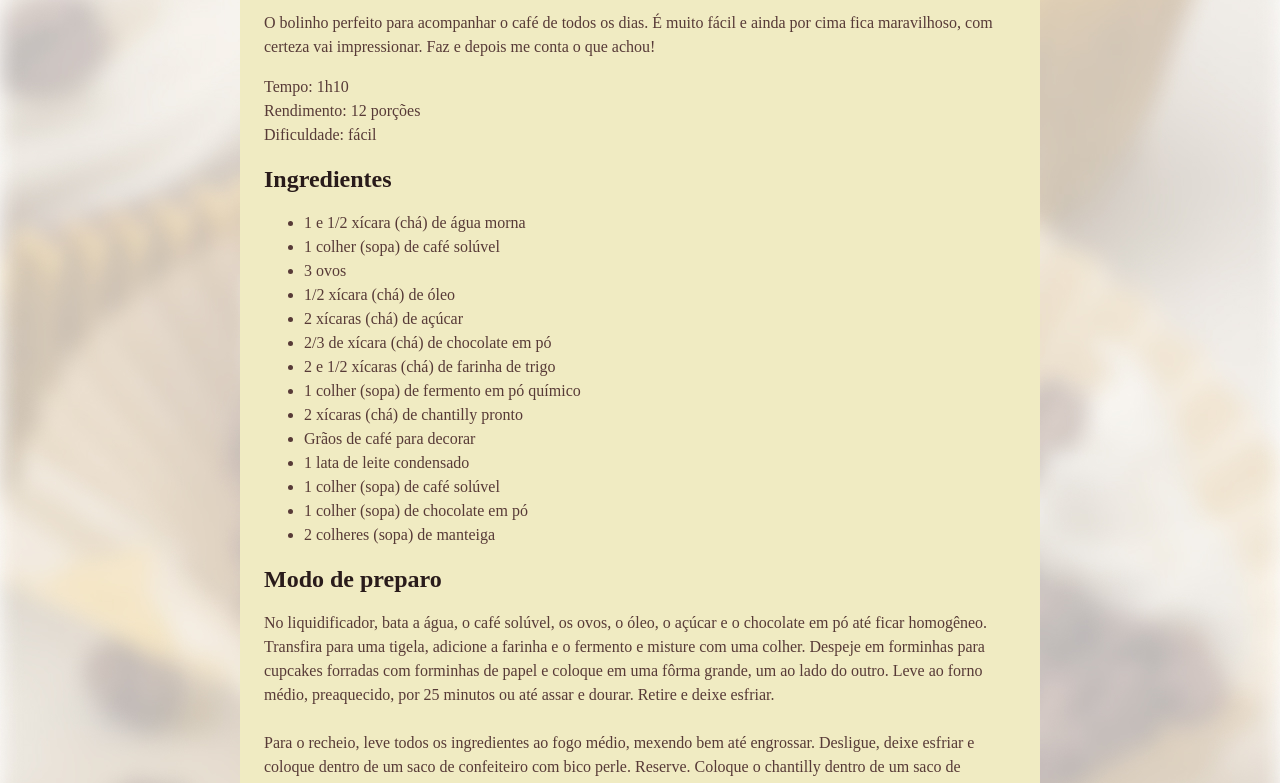
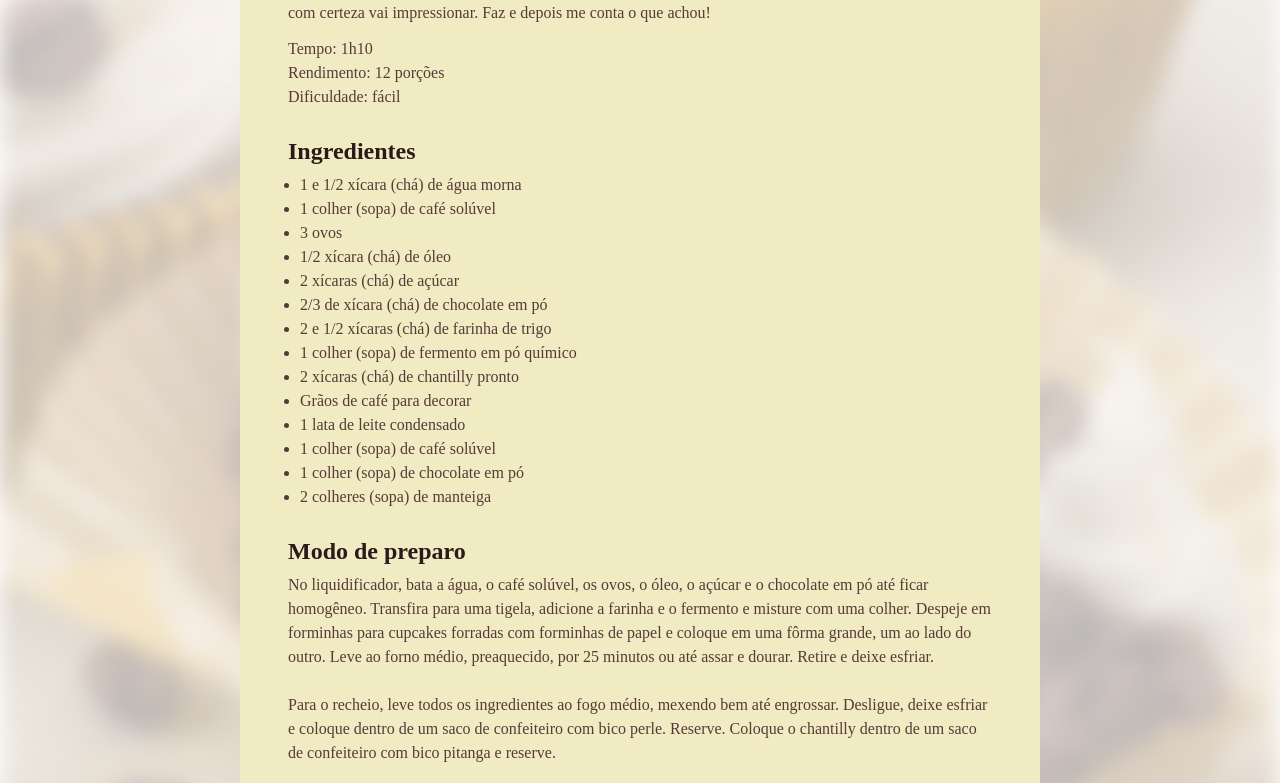
Before and after one commit to Ariane2023/projeto-receita-fullstack, a plain HTML site: page index.html in a window 1280 px wide. Shown: the part 590-1373 px from the top of the page. Drawn offline with Linux system fonts and the light colour scheme; a web font is replaced by a local one.

Commit message:
personalizando espaços

```diff
--- a/style.css
+++ b/style.css
@@ -1,3 +1,8 @@
+* {
+  margin: 0;
+  padding: 0;
+}
+
 :root {
   font-family: "Alice", serif;
   line-height: 150%;
@@ -21,9 +26,22 @@ img {
   border-radius: 16px;
 }
 
+main {
+  padding: 24px;
+}
+
+section + section {
+  margin-top: 24px;
+}
+
+#about p + p {
+  margin-top: 12px;
+}
+
 h1 {
   line-height: 140%;
   font-size: 40px;
+  margin-bottom: 4px;
 }
 
 h2 {
@@ -32,4 +50,10 @@ h2 {
 
 h1, h2 {
   color: #291B1A;
+  margin-bottom: 4px;
+  line-height: 150%;
 }
+
+ul {
+  padding-left: 12px;
+}
```
